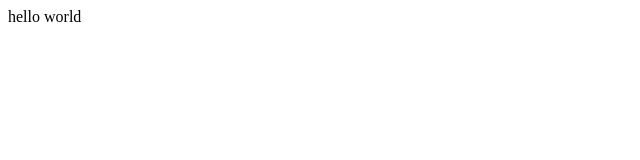
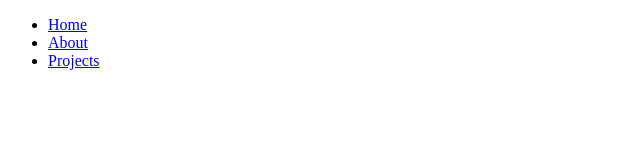
Before and after one commit to pramirez2328/mySite, a plain HTML site: page about.html in a window 1280 px wide. Shown: the whole page, without its empty margins (0-640 px from the left). Drawn offline with Linux system fonts and the light colour scheme.

Commit message:
adding the nav in the other pages

```diff
--- a/about.html
+++ b/about.html
@@ -12,7 +12,19 @@
 </head>
 
 <body>
-  hello world
+  <div id="nav">
+    <ul id="ulnav">
+      <li class="links">
+        <a class="aLinks" href="/index.html">Home</a>
+      </li>
+      <li class="links">
+        <a class="aLinks" href="/about.html">About</a>
+      </li>
+      <li class="links">
+        <a class="aLinks" href="/projects.html">Projects</a>
+      </li>
+    </ul>
+  </div>
 
   <!-- <script src="" async defer></script> -->
 </body>
```
Also changed, not shown: projects.html (+13 -1 lines).
